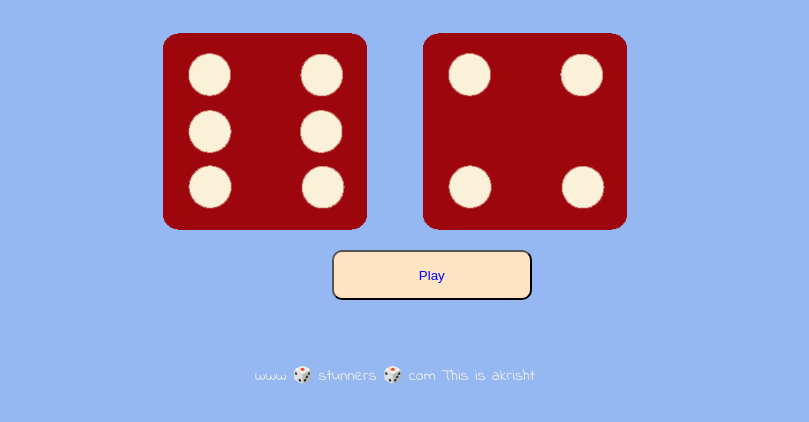
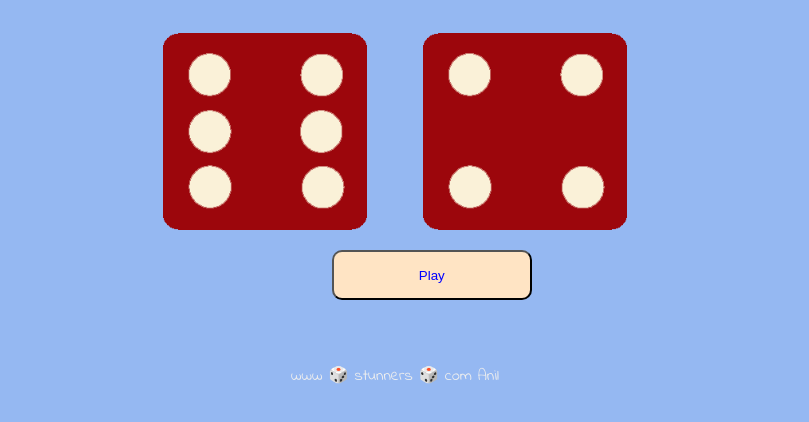
Before and after one commit to akrisht2805/Dice-Game, a plain HTML site: page index.html in a window 1280 px wide. Shown: the part 302-724 px from the top of the page, without its empty margins (245-1054 px from the left). Drawn offline with Linux system fonts and the light colour scheme.

Commit message:
change in index.html

```diff
--- a/index.html
+++ b/index.html
@@ -31,6 +31,6 @@
 
   <footer>
     www 🎲 stunners 🎲 com
-    This is akrisht
+    Anil
   </footer>
 </html>
```
